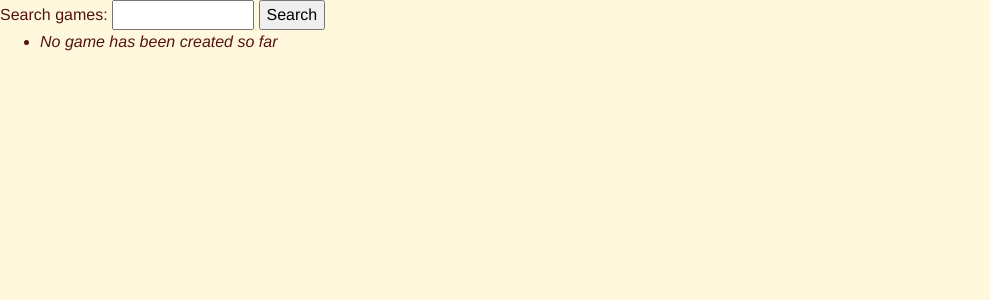
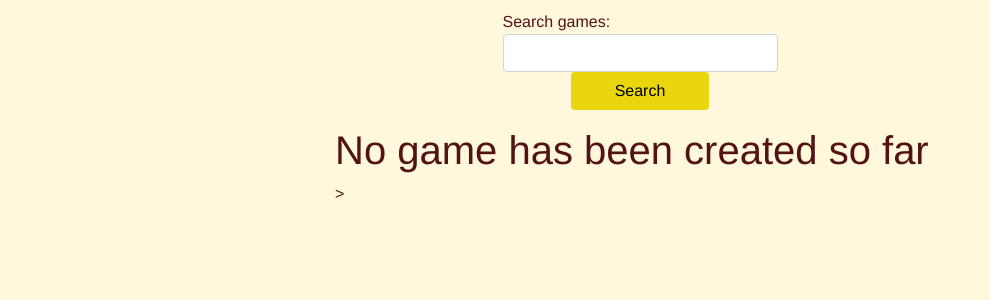
Before and after one commit to CS253-F20/project-cyoagen, a Flask app: page /browse_game in a window 1280 px wide. Shown: the part 70-370 px from the top of the page, without its empty margins (0-990 px from the left). Run offline with Flask 2, Linux system fonts and the light colour scheme; data that the repository does not hold is empty.

Commit message:
Changed create game page to display situation titles instead of situation descriptions. Added bootstrap formatting to the browse game page

```diff
--- a/templates/browse_game.html
+++ b/templates/browse_game.html
@@ -1,26 +1,26 @@
 {% extends "layout.html" %}
 {% block body %}
-    <div class="Create_Fields">
-        <form action="{{ url_for('search') }}" method="post" class="search"> <!-- edited action for now just so
-        the page renders -->
-          Search games:
-          <input type="text" size="15" id="content" name="search_game">
-            <input type="submit" value="Search">
-        </form>
+    <div class="col-lg-6 offset-lg-3 top-marg">
+        <div class="form-group">
+            <form class="col-lg-6 offset-lg-3 top-marg" action="{{ url_for('search') }}" method="post" class="search"> <!-- edited action for now just so
+            the page renders -->
+              Search games:
+              <input class="form-control" type="text" size="15" id="content" name="search_game">
+                <input class="btn btn-color col-lg-6 offset-lg-3" type="submit" value="Search">
+            </form>
+        </div>
 
-        <ul class="games">
         {% for game in games %}
-          <li>
-            <h3>{{ game.title }}
-            <form action="{{ url_for('play_game') }}" method="post" class="play">
-                <input type="hidden" name="game_id" value="{{ game.id }}">
-                <button type="submit">Play</button>
-            </form>
-            </h3>
-          </li>
+            <div class="form-group">
+                <form class="col-lg-6 offset-lg-3 top-marg" action="{{ url_for('play_game') }}" method="post" class="play">
+                    <label class="big-head">{{ game.title }} </label>
+                    <input class="form-control" type="hidden" name="game_id" value="{{ game.id }}">
+                    <button class="btn btn-color" type="submit">Play</button>
+                </form>
+            </div>
         {% else %}
-          <li><em>No game has been created so far</em></li>
+            <h1> No game has been created so far </h1>>
         {% endfor %}
-        </ul>
+
     </div>
 {% endblock %}
--- a/templates/create_account.html
+++ b/templates/create_account.html
@@ -3,7 +3,7 @@
       {% for message in get_flashed_messages() %}
         <div class="flash">{{ message }}</div>
       {% endfor %}
-    <form class="col-lg-6 offset-lg-3 top-marg"action="{{ url_for('create_account') }}" method="post" class="create_account">
+    <form class="col-lg-6 offset-lg-3 top-marg" action="{{ url_for('create_account') }}" method="post" class="create_account">
         <div class="form-group">
             <label for="username">Username: </label>
             <input class="form-control" type="text" name="username">
@@ -13,7 +13,7 @@
             <input class="form-control" type="password" name="password">
         </div>
         <div class="form-group">
-            <input type="submit" value="Create Account" >
+            <input class="btn-color col-lg-6 offset-lg-3" type="submit" value="Create Account" >
         </div>
       </form>
 {% endblock %}
```
Also changed, not shown: templates/create_game.html (+7 -7 lines).
